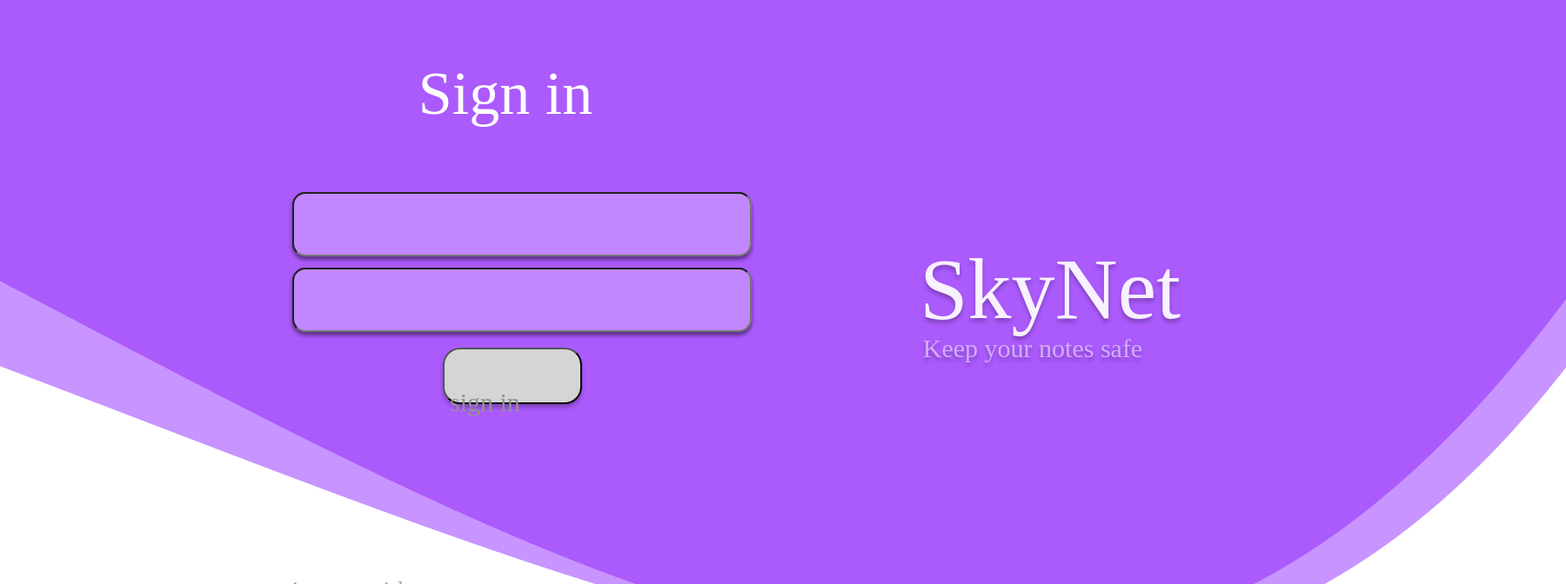
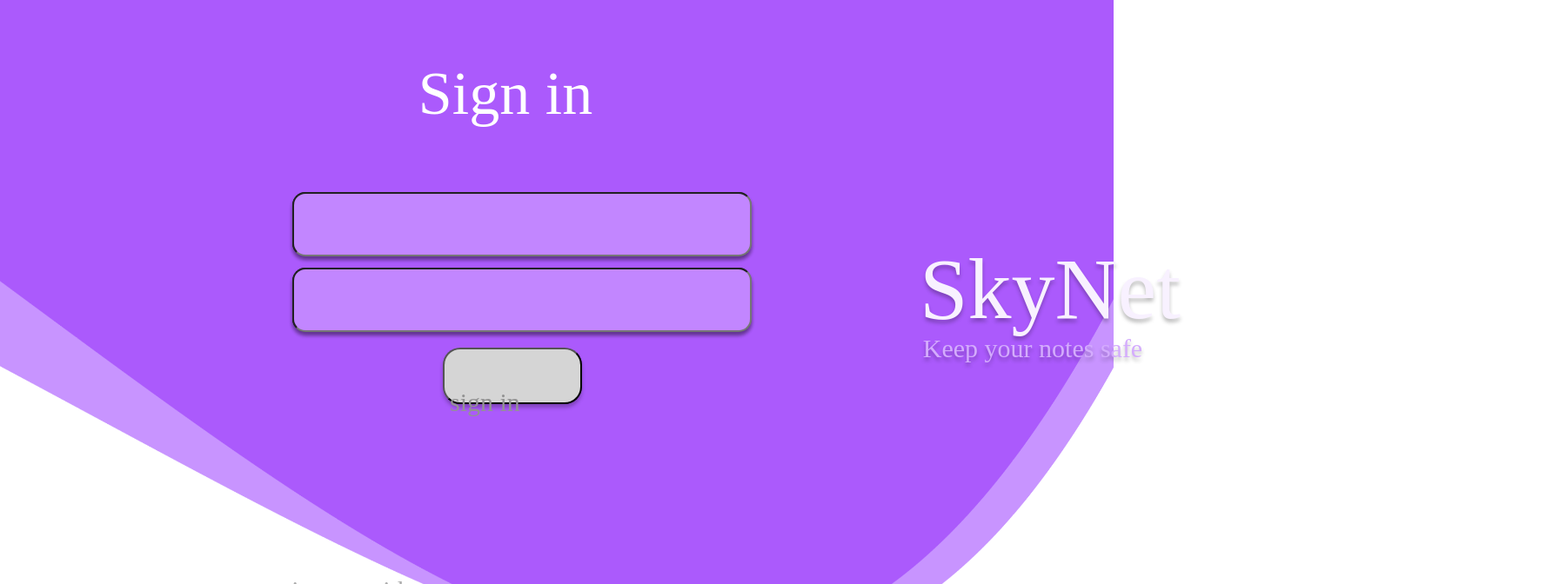
Before and after one commit to Saddam-tech/SkyNet.cloud, a React (Create React App) app: page / in a window 1280 px wide. Shown: the top 672 px of the page at 87% size, 1800 px wide, since content can reach past the window. Built offline with nearby package versions, Linux system fonts and the light colour scheme.

Commit message:
newpush sorryyy

```diff
--- a/src/containers/Layout/Layout.module.css
+++ b/src/containers/Layout/Layout.module.css
@@ -1,13 +1,13 @@
-
 .Image {
-  position: relative;
-  width: 1800px;
   height: 900px;
+  width: 100%;
+  position: fixed;
+  left: 0;
+  top: 0;
 }
 
 @media (max-width: 500px) {
   .Image {
-    width: 375px;
     height: 812px;
     left: 0;
     top: 0;
```
